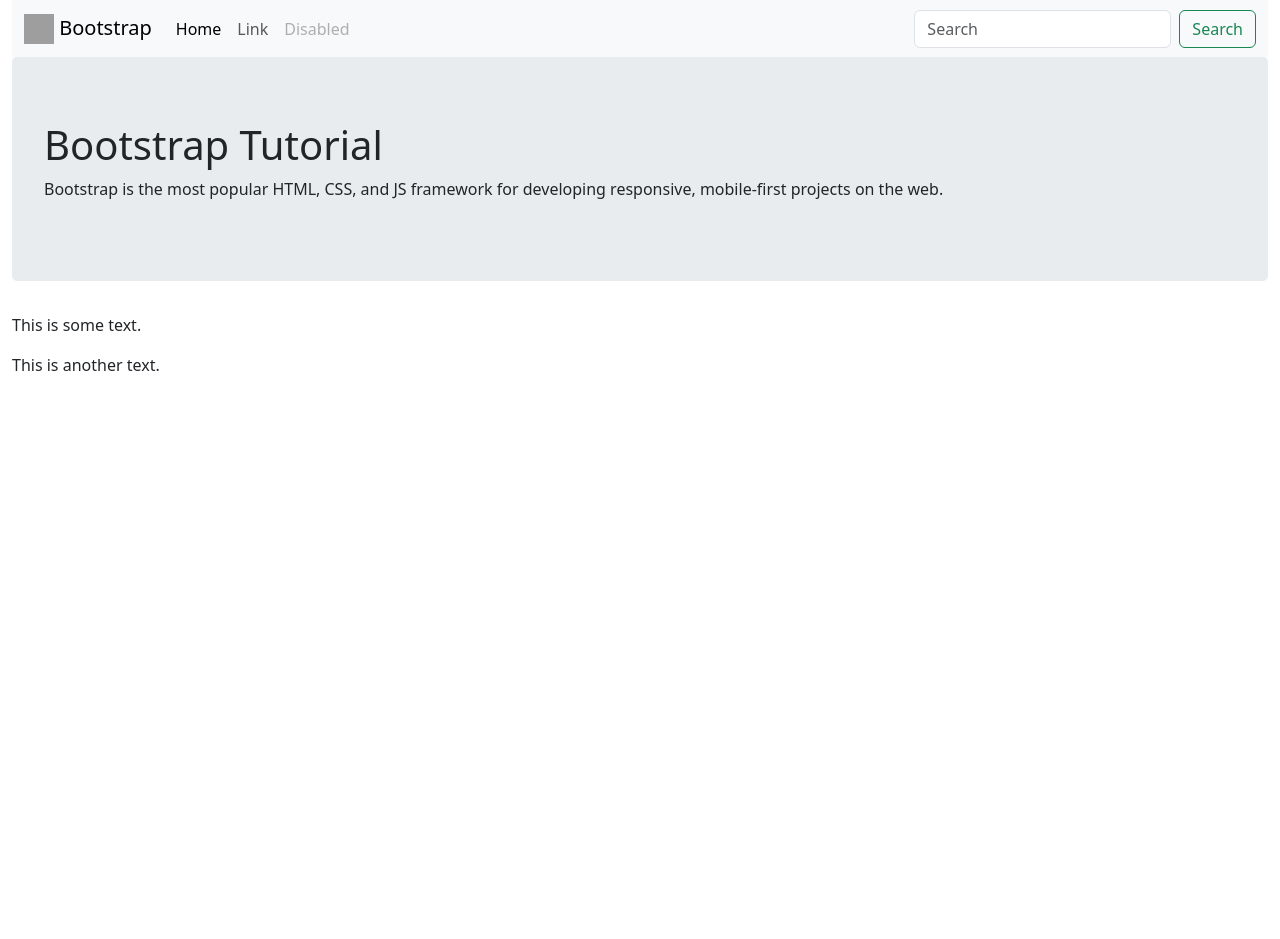
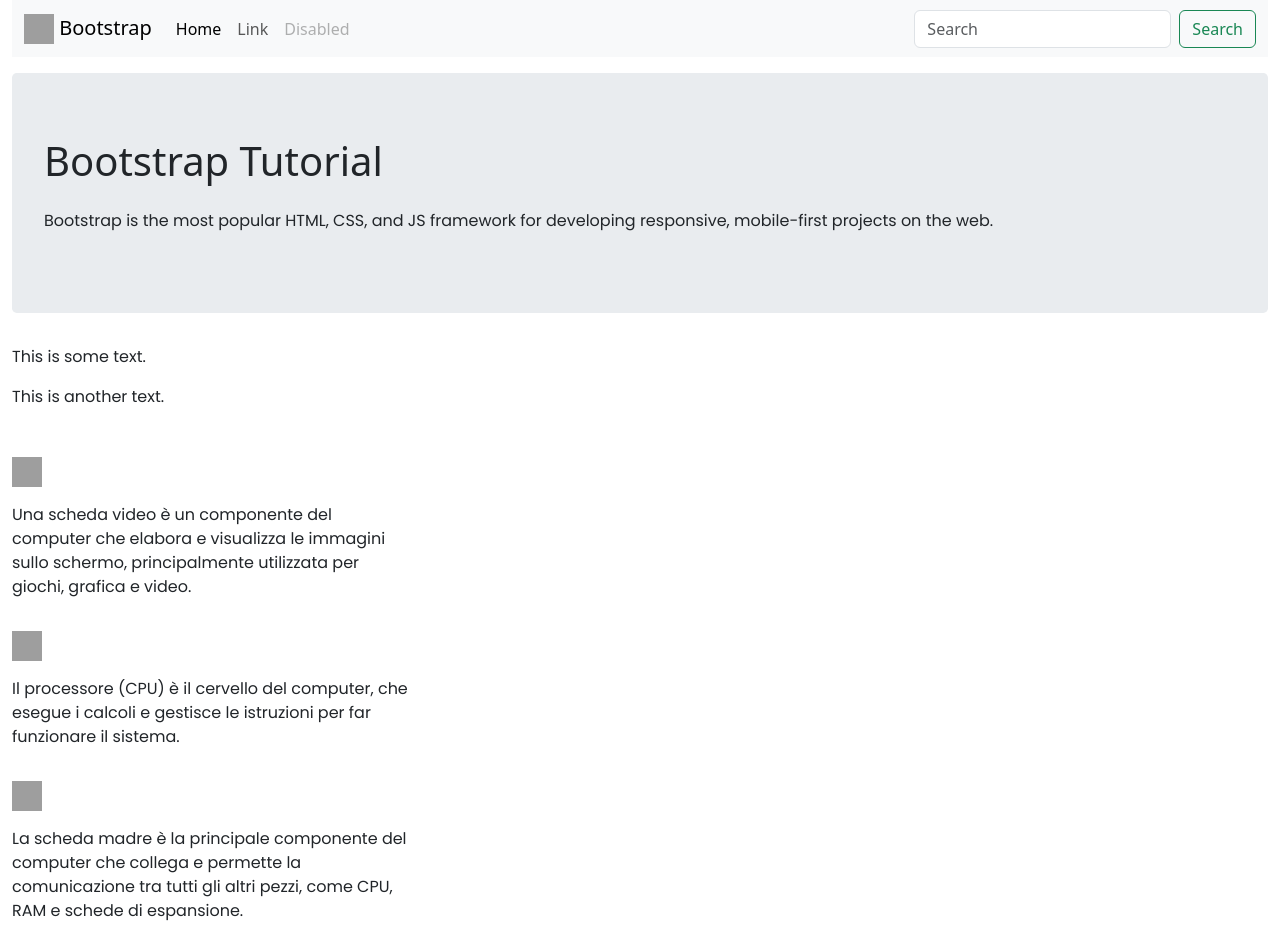
Before and after one commit to corso-giugno-talentform/angelo_rivera_esercizi_svolti, a plain HTML site: page Day9/BootStrap - Es.1/index.html in a window 1280 px wide. Before the commit the page ends 800 px from the top, so only its background shows below. Drawn offline with nearby package versions, Linux system fonts and the light colour scheme; grey boxes are pictures that could not be loaded.

Commit message:
aggiornameno_esercizio_bootstrap

```diff
--- a/Day9/BootStrap - Es.1/index.html
+++ b/Day9/BootStrap - Es.1/index.html
@@ -7,6 +7,7 @@
     <meta name="viewport" content="width=device-width, initial-scale=1">
     <link rel="icon" href="https://img.icons8.com/?size=100&id=BASPRdx1MrMq&format=png&color=000000" type="image/gif"
         sizes="16x16" />
+    <link href="https://fonts.googleapis.com/css2?family=Poppins&display=swap" rel="stylesheet" />
     <link rel="stylesheet" href="https://cdn.jsdelivr.net/npm/bootstrap@4.6.2/dist/css/bootstrap.min.css">
     <link href="https://cdn.jsdelivr.net/npm/bootstrap@5.3.7/dist/css/bootstrap.min.css" rel="stylesheet"
         integrity="sha384-LN+7fdVzj6u52u30Kp6M/trliBMCMKTyK833zpbD+pXdCLuTusPj697FH4R/5mcr" crossorigin="anonymous">
@@ -15,7 +16,7 @@
 
 <body>
     <div class="container-fluid">
-        <nav class="navbar navbar-expand-lg bg-body-tertiary">
+        <nav class="navbar navbar-expand-lg bg-body-tertiary mb-3">
             <div class="container-fluid">
                 <a class="navbar-brand" href="#">
                     <img src="https://img.icons8.com/?size=100&id=BASPRdx1MrMq&format=png&color=000000" alt="Logo"
@@ -46,13 +47,30 @@
                 </div>
             </div>
         </nav>
-        <div class="jumbotron">
+        <div class="jumbotron d-grid gap-3">
             <h1>Bootstrap Tutorial</h1>
             <p>Bootstrap is the most popular HTML, CSS, and JS framework for developing responsive, mobile-first
                 projects on the web.</p>
         </div>
-        <p>This is some text.</p>
-        <p>This is another text.</p>
+        <div>
+            <p>This is some text.</p>
+            <p>This is another text.</p>
+        </div>
+        <section class="row d-grid gap-3 mt-5">
+            <div class="col-md-4 d-grid gap-3"> <img
+                    src="https://img.icons8.com/?size=100&id=G02MS1OblWEZ&format=png&color=000000" alt="Logo" width="30"
+                    height="30" class="d-inline-block align-text-top">
+                <p>Una scheda video è un componente del computer che elabora e visualizza le immagini sullo schermo,
+                    principalmente utilizzata per giochi, grafica e video.</p> <img
+                    src="https://img.icons8.com/?size=100&id=13105&format=png&color=000000" alt="Logo" width="30"
+                    height="30" class="d-inline-block align-text-top">
+                <p>Il processore (CPU) è il cervello del computer, che esegue i calcoli e gestisce le istruzioni per far
+                    funzionare il sistema.</p><img
+                    src="https://img.icons8.com/?size=100&id=tQou6TnHcjDS&format=png&color=000000" alt="Logo" width="30"
+                    height="30" class="d-inline-block align-text-top">
+                <p>La scheda madre è la principale componente del computer che collega e permette la comunicazione tra
+                    tutti gli altri pezzi, come CPU, RAM e schede di espansione.</p>
+        </section>
     </div>
     <script src="https://cdn.jsdelivr.net/npm/jquery@3.7.1/dist/jquery.slim.min.js"></script>
     <script src="https://cdn.jsdelivr.net/npm/popper.js@1.16.1/dist/umd/popper.min.js"></script>
--- a/Day9/BootStrap - Es.1/src/style.css
+++ b/Day9/BootStrap - Es.1/src/style.css
@@ -2,3 +2,7 @@
     margin: 0;
     padding: 0;
 }
+
+p {
+    font-family: 'Poppins', sans-serif;
+}
```
